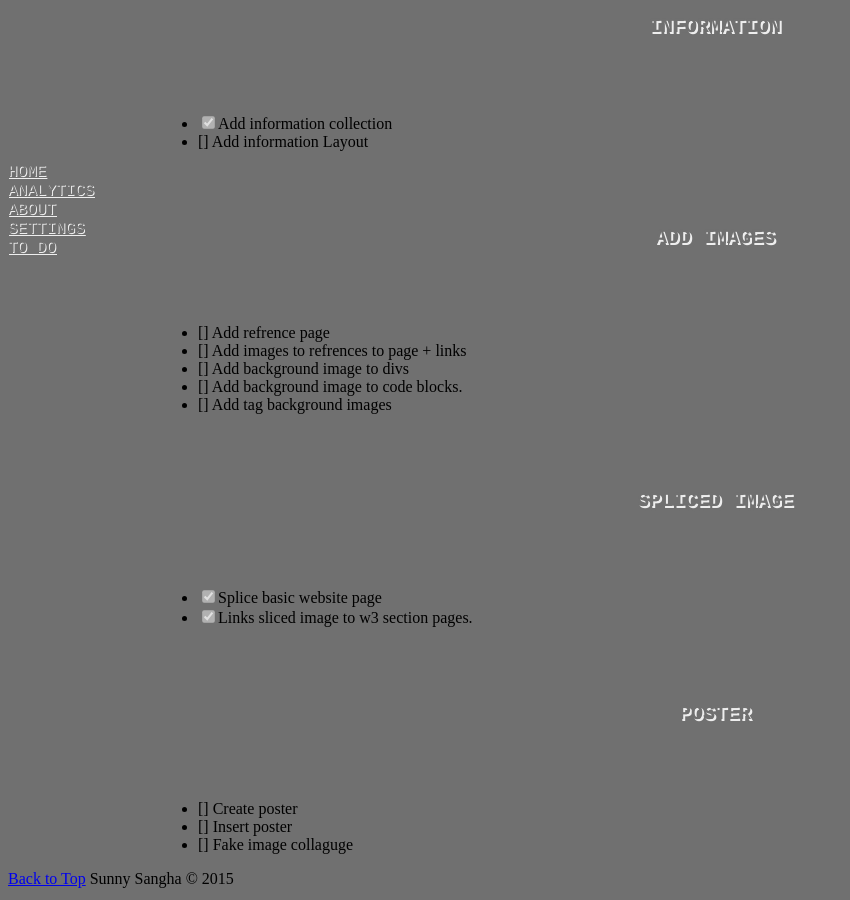
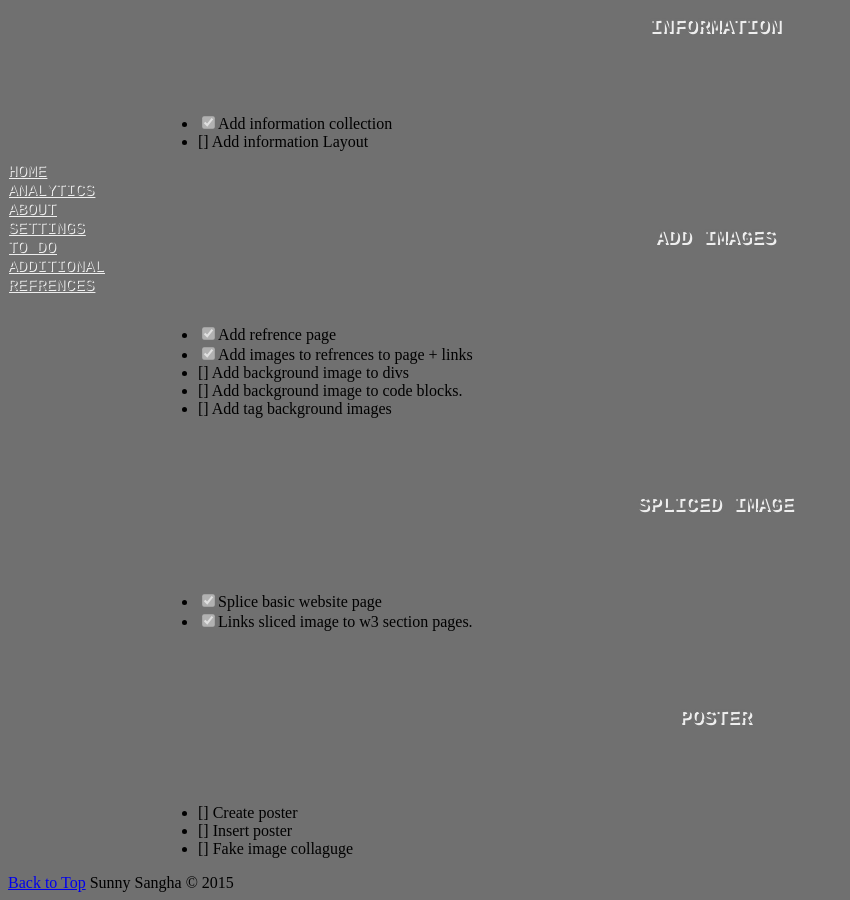
Before and after one commit to vashman/web_meda, a Jekyll site: the page built from todo.md, in a window 1280 px wide and 900 px high, scrolled down 1120 px. Shown: the whole window, without its empty margins (0-850 px from the left). Built offline with Jekyll 4.4.1, drawn with Linux system fonts in a browser that asks for light colours.

Commit message:
added refernce to menu

```diff
--- a/_includes/site_menu.html
+++ b/_includes/site_menu.html
@@ -4,4 +4,5 @@
 <a href="{{ site.baseurl }}/README.html">About</a>
 <a href="{{ site.baseurl }}/settings.html">Settings</a>
 <a href="{{ site.baseurl }}/todo.html">To Do</a>
+<a href="{{ site.baseurl }}/refrence.html">Additional Refrences</a>
 </nav>
--- a/home.html
+++ b/home.html
@@ -5,7 +5,8 @@ title: Web-Media
 
 <div>
 <h1> Media </h1>
-	{{ site.media_post }}
+	{{ site }}
+{{ media_post }}
 {% for media in site.media_post %}
 <a href="{{site.baseurl}}/{{media.url}}">{{ media.title }}</a>
 {% endfor %}
--- a/refrence.html
+++ b/refrence.html
@@ -9,6 +9,6 @@ title: Refrence
 ></a>
 
 <a href="en.cpprefrence.com">
-<image src="{{site.baseurl}}/meida/2000px_C_plus_plus.svg.png"
-  alt="https://upload.wikimedia.org/wikipedia/commons/thumb/5/5b/C_plus_plus.svg/2000px-C_plus_plus.svg.pnga>"
+<image src="{{site.baseurl}}/meida/2000px-C_plus_plus.svg.png"
+  alt="https://upload.wikimedia.org/wikipedia/commons/thumb/5/5b/C_plus_plus.svg/2000px-C_plus_plus.svg.png>"
 ></a>
--- a/todo.md
+++ b/todo.md
@@ -28,8 +28,8 @@ To-Do list
 * [] Add information Layout
 
 # Add images
-* [] Add refrence page
-* [] Add images to refrences to page + links
+* [x] Add refrence page
+* [x] Add images to refrences to page + links
 * [] Add background image  to divs
 * [] Add background image to code blocks.
 * [] Add tag background images
```
Also changed, not shown: media_post/sliced.html (+3 -4 lines).
